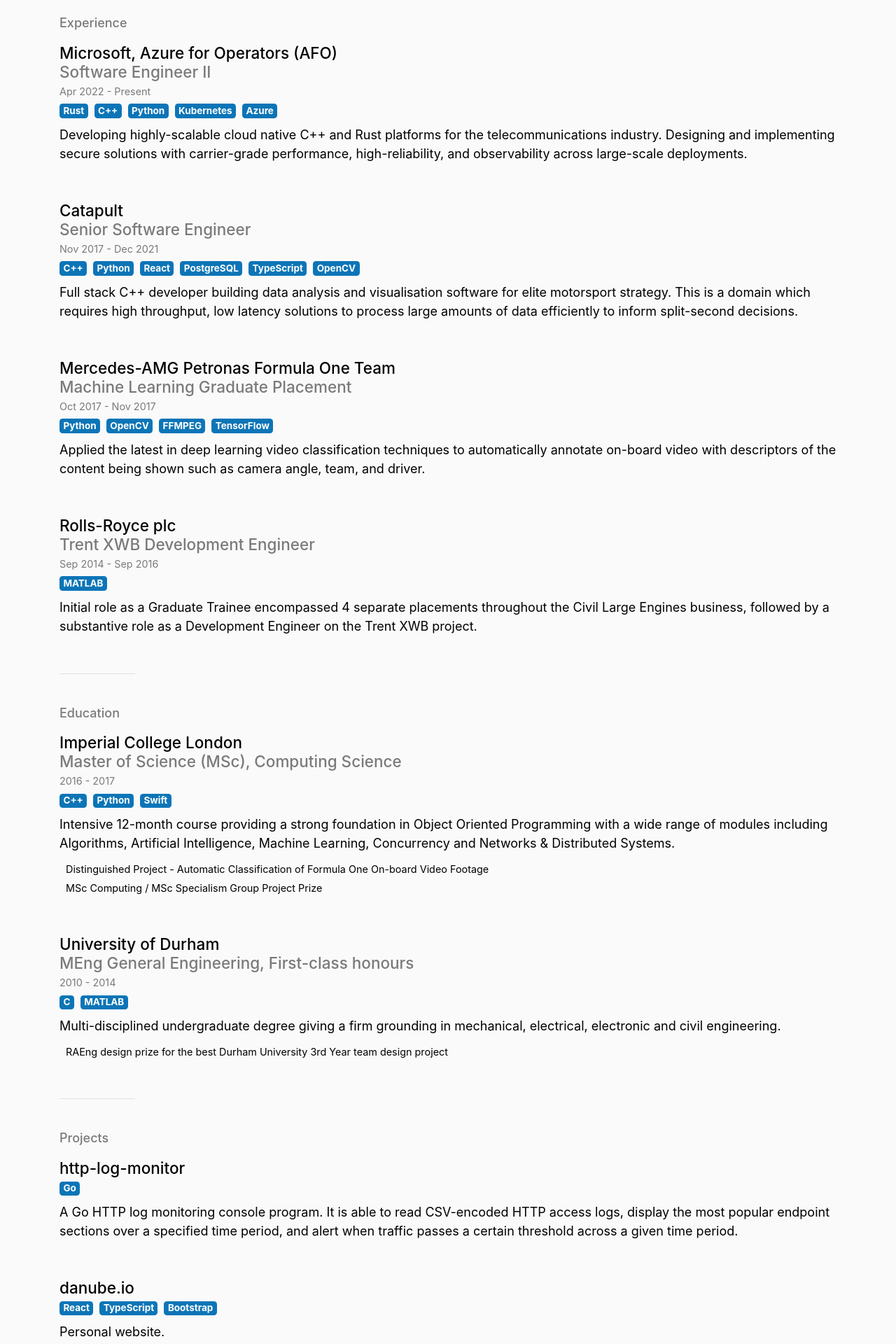
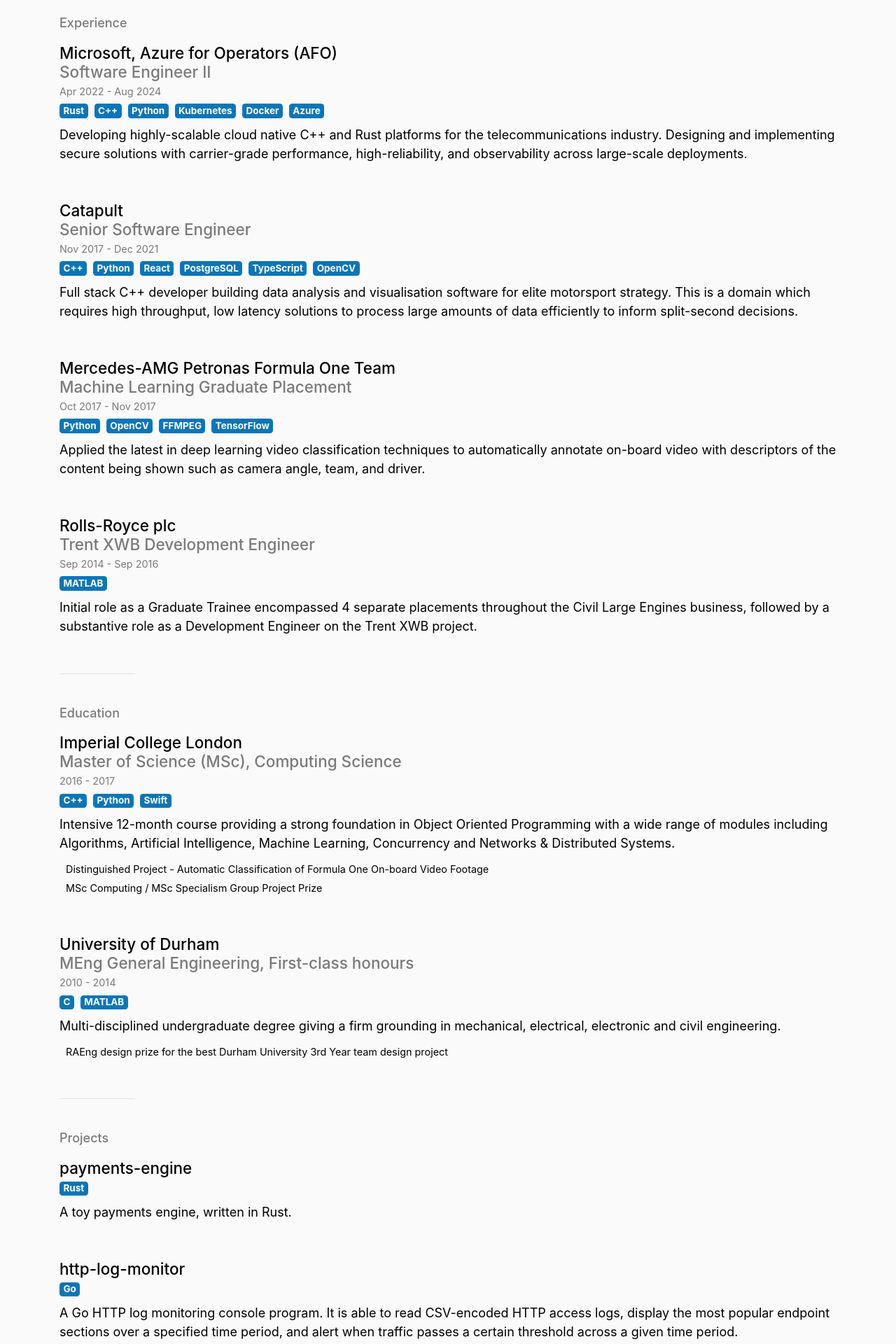
Before and after one commit to jim-og/danube.io, a React (Create React App) app: page / in a window 1280 px wide. Shown: the part 260-2180 px from the top of the page at 70% size. Built offline with nearby package versions, Linux system fonts and the light colour scheme.

Commit message:
Update Microsoft dates. Add Rust project.

```diff
--- a/src/components/sections/Career.tsx
+++ b/src/components/sections/Career.tsx
@@ -9,7 +9,7 @@
         {...{
           header: 'Microsoft, Azure for Operators (AFO)',
           subHeader: 'Software Engineer II',
-          dates: 'Apr 2022 - Present',
+          dates: 'Apr 2022 - Aug 2024',
           paragraph: `Developing highly-scalable cloud native C++ and Rust platforms
             for the telecommunications industry. Designing and implementing secure solutions
             with carrier-grade performance, high-reliability, and observability across
@@ -19,6 +19,7 @@
             'C++',
             'Python',
             'Kubernetes',
+            'Docker',
             'Azure',
           ],
         }}
--- a/src/components/sections/Projects.tsx
+++ b/src/components/sections/Projects.tsx
@@ -5,6 +5,20 @@
   return (
     <Fragment>
       <h2>Projects</h2>
+      <SectionItem
+        {...{
+          header: 'payments-engine',
+          paragraph: `A toy payments engine, written in Rust.`,
+          badges: ['Rust'],
+          links: [
+            {
+              link: 'https://github.com/jim-og/payments-engine',
+              icon: 'fab fa-github',
+              title: 'View on GitHub',
+            },
+          ],
+        }}
+      />
       <SectionItem
         {...{
           header: 'http-log-monitor',
```
